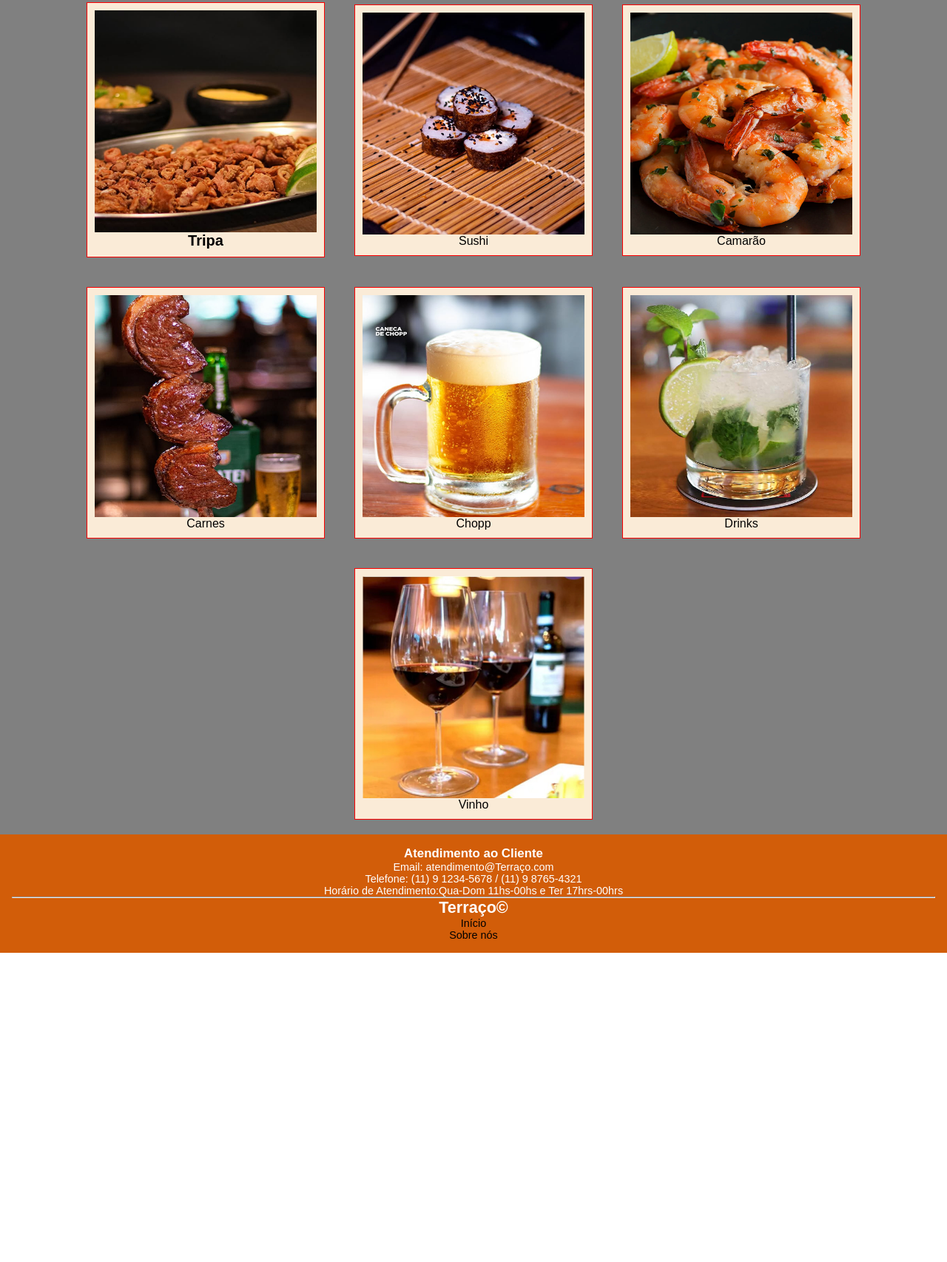
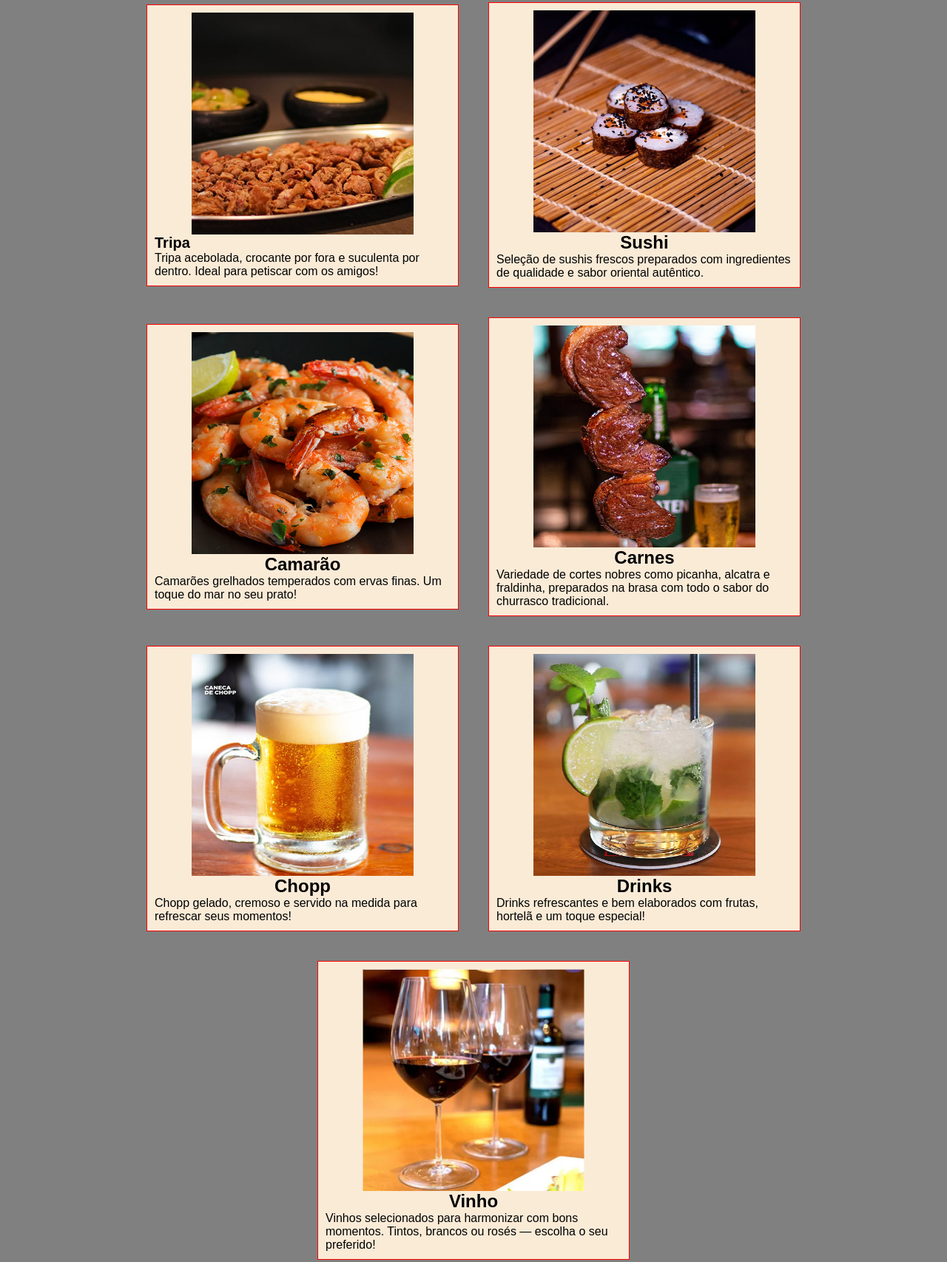
Before and after one commit to Lindemberg117/Terraco_Garanhuns, a plain HTML site: page HTML/cardapio.html in a window 1280 px wide. Shown: the part 337-2043 px from the top of the page at 74% size. Before the commit the page ends 1625 px from the top, so only its background shows below. Drawn offline with Linux system fonts and the light colour scheme; a web font is replaced by a local one.

Commit message:
Adicionei os paragrafos do cardápio e os titulos em h2

```diff
--- a/HTML/cardapio.html
+++ b/HTML/cardapio.html
@@ -46,32 +46,60 @@
           <img src="/IMG/Tripa.png" alt="Imagem de um tripa assada" />
           <div>
             <h2>Tripa</h2>
+            <p>
+              Tripa acebolada, crocante por fora e suculenta por dentro. Ideal
+              para petiscar com os amigos!
+            </p>
             <p></p>
           </div>
         </li>
         <li class="comida">
           <img src="/IMG/Sushi.png" alt="Imagem de um prato de Sushi" />
-          <p>Sushi</p>
+          <h2>Sushi</h2>
+          <p>
+            Seleção de sushis frescos preparados com ingredientes de qualidade e
+            sabor oriental autêntico.
+          </p>
         </li>
         <li class="comida">
           <img src="/IMG/Camarao.png" alt="Imagem de um prato de camarão" />
-          <p>Camarão</p>
+          <h2>Camarão</h2>
+          <p>
+            Camarões grelhados temperados com ervas finas. Um toque do mar no
+            seu prato!
+          </p>
         </li>
         <li class="comida">
           <img src="/IMG/Carnes.png" alt="Imagem de uma carne assada" />
-          <p>Carnes</p>
+          <h2>Carnes</h2>
+          <p>
+            Variedade de cortes nobres como picanha, alcatra e fraldinha,
+            preparados na brasa com todo o sabor do churrasco tradicional.
+          </p>
         </li>
         <li class="comida">
           <img src="/IMG/Chopp.png" alt="Imagem de uma caneca de chopp" />
-          <p>Chopp</p>
+          <h2>Chopp</h2>
+          <p>
+            Chopp gelado, cremoso e servido na medida para refrescar seus
+            momentos!
+          </p>
         </li>
         <li class="comida">
           <img src="/IMG/Mojito.png" alt="Imagem de um copo de mojito" />
-          <p>Drinks</p>
+          <h2>Drinks</h2>
+          <p>
+            Drinks refrescantes e bem elaborados com frutas, hortelã e um toque
+            especial!
+          </p>
         </li>
         <li class="comida">
           <img src="/IMG/Vinho.png" alt="Imagem de uma taça de vinho" />
-          <p>Vinho</p>
+          <h2>Vinho</h2>
+          <p>
+            Vinhos selecionados para harmonizar com bons momentos. Tintos,
+            brancos ou rosés — escolha o seu preferido!
+          </p>
         </li>
       </ul>
     </main>
```
